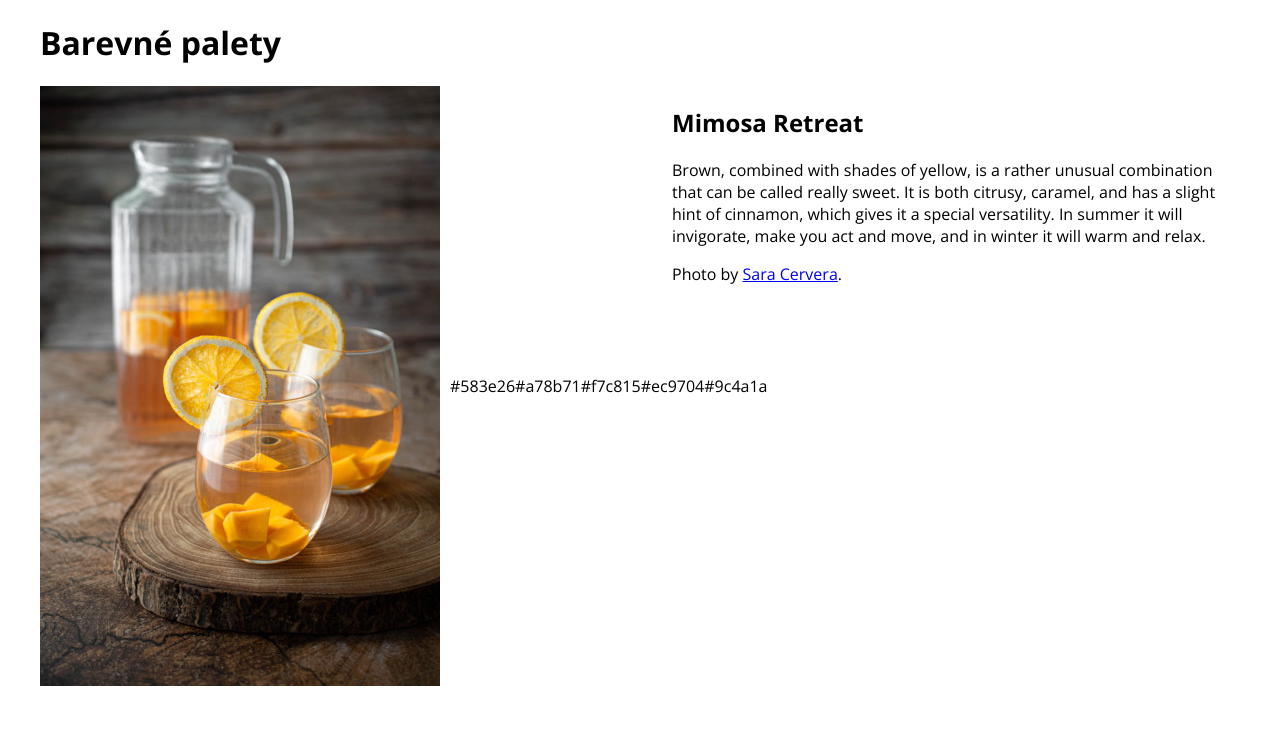
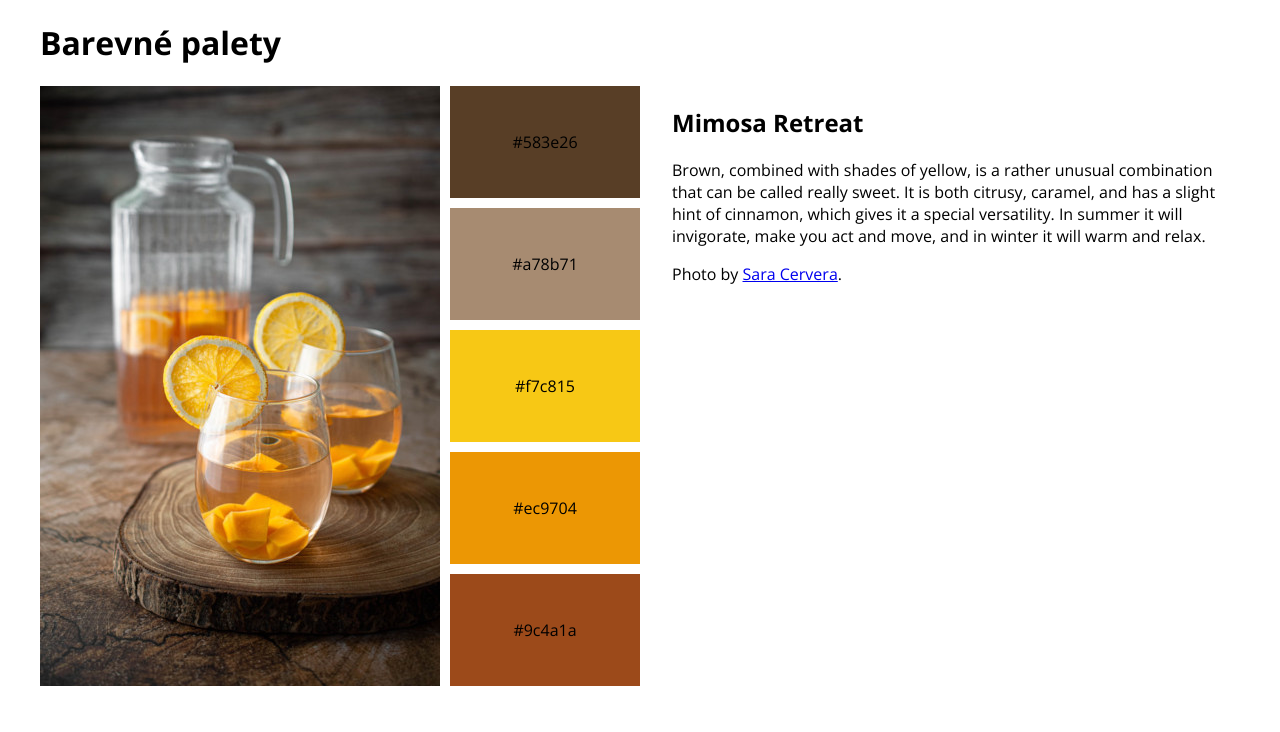
Before and after one commit to KacenkaThomova/React_Barevne-palety, a React app: page / in a window 1280 px wide. Shown: the top 732 px of the page. Built offline with nearby package versions, Linux system fonts and the light colour scheme.

Commit message:
Update Palette.jsx

```diff
--- a/src/components/Palette/Palette.jsx
+++ b/src/components/Palette/Palette.jsx
@@ -7,8 +7,11 @@ export const Palette = ({paletteData}) => {
           <div className= { paletteData.direction === 'vertical' ? 'palette-scheme palette-scheme--vertical' : 'palette-scheme palette-scheme--horizontal'} >
             <img className="scheme-image" src={paletteData.image} alt={paletteData.name} />
             <div className="scheme-colors">
-            <SchemeColor
-            colorNumber={paletteData.colors}/>
+              {paletteData.colors.map((zkouska) => (
+                <SchemeColor
+                colorNumber={zkouska}/>
+              ))}
+
             </div>
           </div>
           <div className="palette-info">
```
